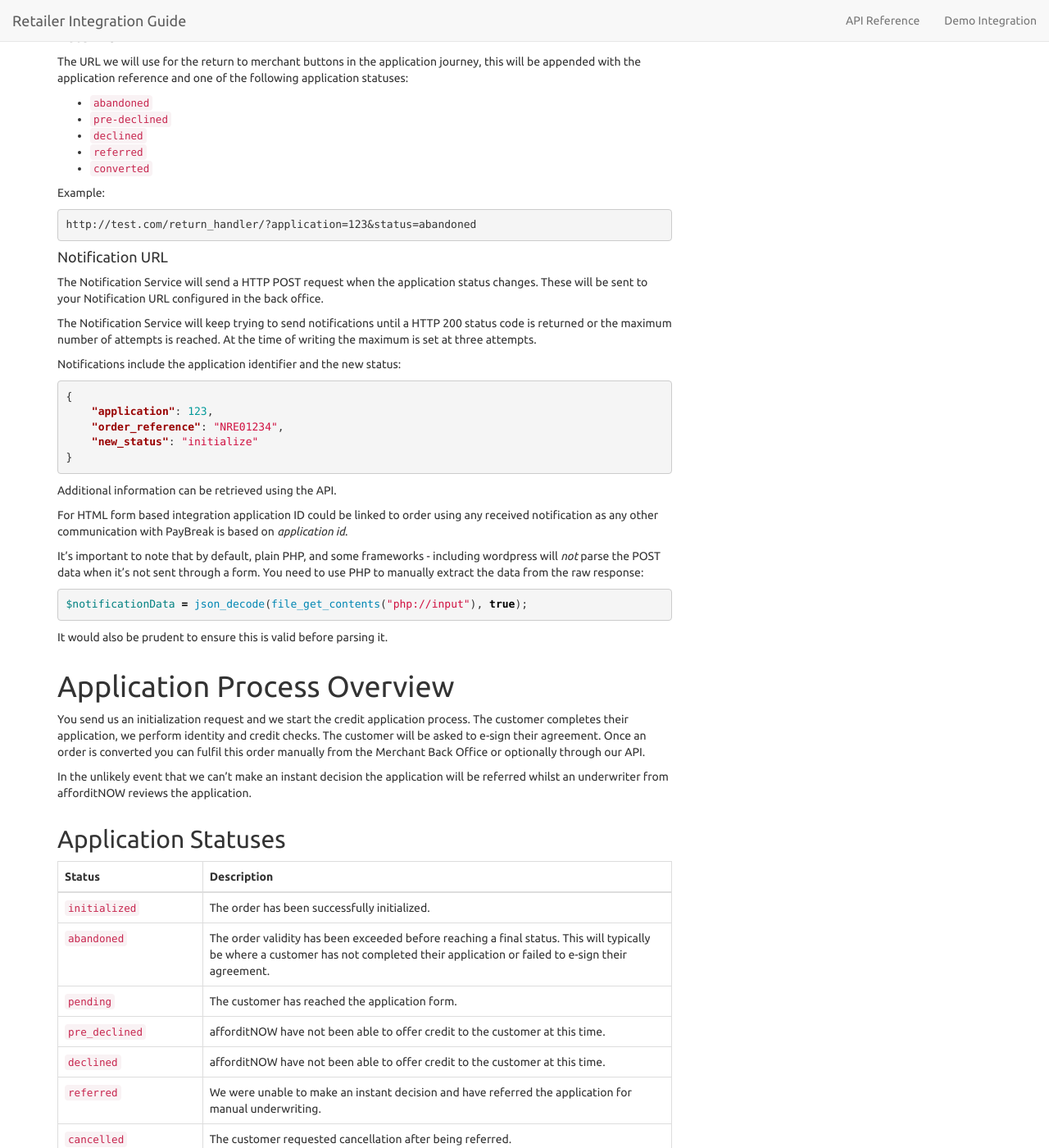
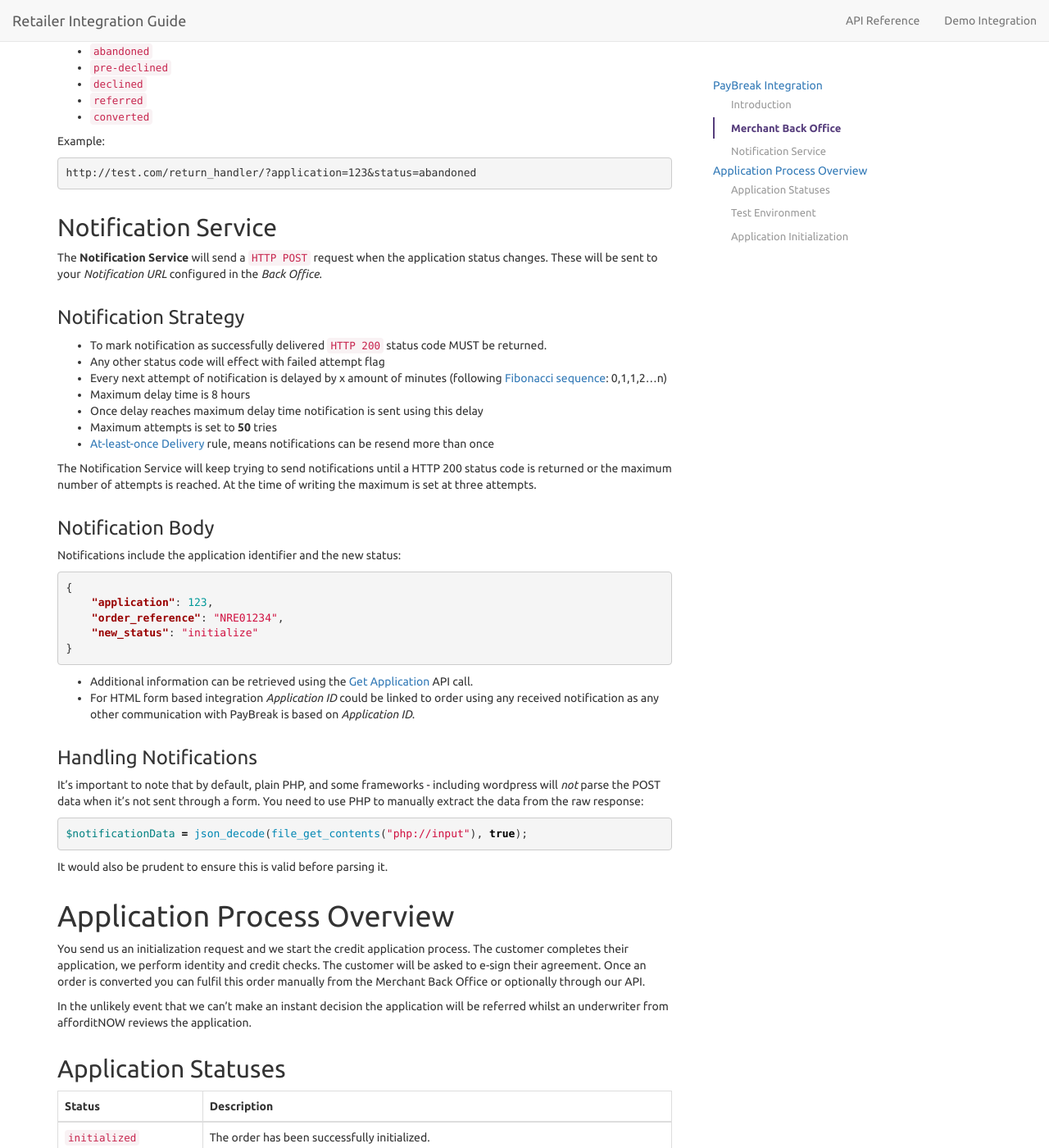
Before and after one commit to PayBreak/retailer-integration-guide, a Jekyll site: the page built from index.md, in a window 1280 px wide and 1400 px high, scrolled down 2942 px. Shown: the whole window at 82% size. Built offline with Jekyll 4.4.1, drawn with Linux system fonts in a browser that asks for light colours; nearby versions of some CDN libraries; Markdown is read by kramdown in place of the engine named in the settings.

Commit message:
Notifications

````diff
--- a/_includes/toc.html
+++ b/_includes/toc.html
@@ -1,3 +1,18 @@
+<a href="#paybreak-integration">PayBreak Integration</a><br />
+
+<ul class="nav nav-stacked">
+    <li><a href="#introduction">Introduction</a>
+    <li><a href="#merchant-back-office">Merchant Back Office</a></li>
+    <li><a href="#notification-service">Notification Service</a></li>
+</ul>
+
+<a href="#application-process-overview">Application Process Overview</a>
+<ul class="nav nav-stacked">
+    <li><a href="#application-statuses">Application Statuses</a>
+    <li><a href="#test-environment">Test Environment</a>
+    <li><a href="#application-initialization">Application Initialization</a>
+</ul>
+
 {% comment %}
 v4 TOC
 {% endcomment %}
--- a/_includes/v4/notifications.md
+++ b/_includes/v4/notifications.md
@@ -1,11 +1,20 @@
-The Notification Service will send a HTTP POST request when the application
-status changes. These will be sent to your Notification URL configured in the
-back office.
+## Notification Service
 
-The Notification Service will keep trying to send notifications until a HTTP 200
-status code is returned or the maximum number of attempts is reached. At the
-time of writing the maximum is set at three attempts.
+The **Notification Service** will send a `HTTP POST` request when the application status changes. These will be sent to your *Notification URL* configured in the *Back Office*.
 
+### Notification Strategy
+
+- To mark notification as successfully delivered `HTTP 200` status code MUST be returned.
+- Any other status code will effect with failed attempt flag
+- Every next attempt of notification is delayed by x amount of minutes (following [Fibonacci sequence](https://en.wikipedia.org/wiki/Fibonacci_number): 0,1,1,2...n)
+- Maximum delay time is 8 hours
+- Once delay reaches maximum delay time notification is sent using this delay
+- Maximum attempts is set to **50** tries
+- [At-least-once Delivery](http://www.cloudcomputingpatterns.org/at_least_once_delivery/) rule, means notifications can be resend more than once
+
+The Notification Service will keep trying to send notifications until a HTTP 200 status code is returned or the maximum number of attempts is reached. At the time of writing the maximum is set at three attempts.
+
+### Notification Body
 Notifications include the application identifier and the new status:
 
 ```json
@@ -16,10 +25,10 @@ Notifications include the application identifier and the new status:
 }
 ```
 
-Additional information can be retrieved using the API.
+- Additional information can be retrieved using the [Get Application](api/#get-an-application) API call.
+- For HTML form based integration *Application ID* could be linked to order using any received notification as any other communication with PayBreak is based on *Application ID*.
 
-For HTML form based integration application ID could be linked to order using any received notification as any other communication with PayBreak is based on *application id*.
-
+### Handling Notifications
 It's important to note that by default, plain PHP, and some frameworks - including wordpress will _not_ parse the POST data when it's not sent through a form. You need to use PHP to manually extract the data from the raw response:
 
 ```php
--- a/index.md
+++ b/index.md
@@ -6,7 +6,7 @@ redirect_from:
     - /v4/
 ---
 
-# About this Guide
+## About this Guide
 
 PayBreak offer a suite of finance solutions under the brand
 {{ site.data.globals.brandname }}. {{ site.data.globals.brandname }} offers
@@ -14,13 +14,13 @@ PayBreak offer a suite of finance solutions under the brand
 solution that can be easily embedded into their e-commerce website to enable
 ePOS purchases.
 
-# Aim & Targets Audience
+## Aim & Targets Audience
 
 This document explains how to integrate {{ site.data.globals.brandname }} into
 your website and provides you with all you need to know to successfully process
 your first live transaction.
 
-# Related Documentation
+## Related Documentation
 
 {{ site.data.globals.brandname }} is not just a payment option, it is a
 marketing tool that when presented effectively, will increase online sales.
@@ -42,16 +42,18 @@ account manager or email [sales@afforditnow.com](mailto:sales@afforditnow.com).
 
 {% include v4/upgrade_guide.md %}
 
-## How to Get Help
+### How to Get Help
 
 If you have any questions or you require further information, please send us an
 email [retailer@paybreak.com](mailto:retailer@paybreak.com) or
 call us on 033 33 444 226. If you need to query any of the steps in this guide,
 please indicate the Section Heading in your correspondence.
 
-# Introduction
+# PayBreak Integration
 
-## Prerequisites to Integration
+## Introduction
+
+### Prerequisites to Integration
 
 You must be approved for an {{ site.data.globals.brandname }}
 {{ site.data.globals.merchant }} account before you can start integration.
@@ -68,7 +70,7 @@ have logged in you will be in the {{ site.data.globals.brandname }}
 48 hours. If you need this resending please contact
 [retailer@paybreak.com](mailto:retailer@paybreak.com).
 
-## Prerequisites to Going Live
+### Prerequisites to Going Live
 
 Before you can go live with {{ site.data.globals.brandname }}, you will need to
 have completed all activities below:
@@ -91,7 +93,7 @@ Action | Test URL | Live URL
 HTML Form Initialized | https://checkout-test.paybreak.com/ | https://checkout.paybreak.com/
 API | https://merchant-api-test.paybreak.com/ | https://merchant-api.paybreak.com/
 
-## {{ site.data.globals.brandname }} Finance Products
+### {{ site.data.globals.brandname }} Finance Products
 
 This document details how to integrate the following
 {{ site.data.globals.brandname }} suite of products:
@@ -107,9 +109,9 @@ pre-agreed with your account manager, a list of which are available via the
 
 Alternatively, the same information is available using the [API](api/#products).
 
-# {{ site.data.globals.merchant|capitalize }} Back Office
+## {{ site.data.globals.merchant|capitalize }} Back Office
 
-## Account Setup
+### Account Setup
 
 The {{ site.data.globals.merchant|capitalize }} Back Office is a web based
 system that allows you to manage and configure your account.
@@ -124,20 +126,20 @@ Environment | {{ site.data.globals.merchant|capitalize }} Back Office Address
 TEST | [https://merchants-test.paybreak.com/](https://merchants-test.paybreak.com/)
 LIVE | [https://merchants.paybreak.com/](https://merchants.paybreak.com/)
 
-## API Settings
+### API Settings
 
-### Token
+#### Token
 
 Once your account is set up, a unique API token is created. You will need this
 to interact with the {{ site.data.globals.brandname }} API, this can be found
 via the {{ site.data.globals.merchant|capitalize }} Back Office.
 
 {%comment %}
-### IP Restriction
+#### IP Restriction
 
 ...
 {%endcomment %}
-## Installations
+### Installations
 
 {{ site.data.globals.merchant|capitalize }}s that operate across multiple
 websites can use installations to specify unique configurations for each
@@ -148,7 +150,7 @@ set up accordingly. If you need additional installations, please contact your
 {{ site.data.globals.brandname }} account manager or email
 [sales@afforditnow.com](mailto:sales@afforditnow.com).
 
-### Installation Settings
+#### Installation Settings
 
 #### Installation Reference
 
@@ -171,8 +173,6 @@ Example:
 ```
 http://test.com/return_handler/?application=123&status=abandoned
 ```
-
-#### Notification URL
 
 {% include v4/notifications.md %}
 
@@ -254,9 +254,9 @@ CVC | 737
 
 You can find more test cards on our [card provider's site](https://www.adyen.com/home/support/knowledgebase/implementation-articles.html?article=kb_imp_17).
 
-# Application Initialization
+## Application Initialization
 
-## HTML Form Based Application Initialization
+### HTML Form Based Application Initialization
 
 The structure of the HTML form is identical to the [secure API application
 submission](#secure-api-application-submission) and follows the same validation
@@ -288,11 +288,11 @@ rules.
 </form>
 ```
 
-# Advanced Integration Using the API (Optional)
+## Advanced Integration Using the API (Optional)
 
 Complete reference here: [{{ site.data.globals.brandname }} API Reference](api/)
 
-## Secure API Application Submission
+### Secure API Application Submission
 
 Using the form based intialization allows someone to potentially intercept and
 alter the parameters, so we offer a secure application submission through our
@@ -305,14 +305,14 @@ server-side.
 
 {% include v4/applications_initialize.md %}
 
-## Fulfilment Requests
+### Fulfilment Requests
 
 Individual fulfilment requests can be performed manually through the Merchant
 Back Office. Optionally, you can automate with a request to our API:
 
 {% include v4/applications_fulfil.md %}
 
-## Cancellation Requests
+### Cancellation Requests
 
 Individual cancellation requests can be performed manually through the Merchant
 Back Office. Optionally, you can automate with a request to our API:
@@ -320,14 +320,14 @@ Back Office. Optionally, you can automate with a request to our API:
 {% include v4/applications_cancel.md %}
 
 {% comment %}
-## Finance Calculator Tool
+### Finance Calculator Tool
 
 Client-side JavaScript or API
 {% endcomment %}
 
-# Appendices
+## Appendices
 
-## Integration Checklist
+### Integration Checklist
 
 To integrate with {{ site.data.globals.brandname }} you must send us an
 initialization request, either through our API, or if you do not have access to server side code you can use the HTML form post method.
````
